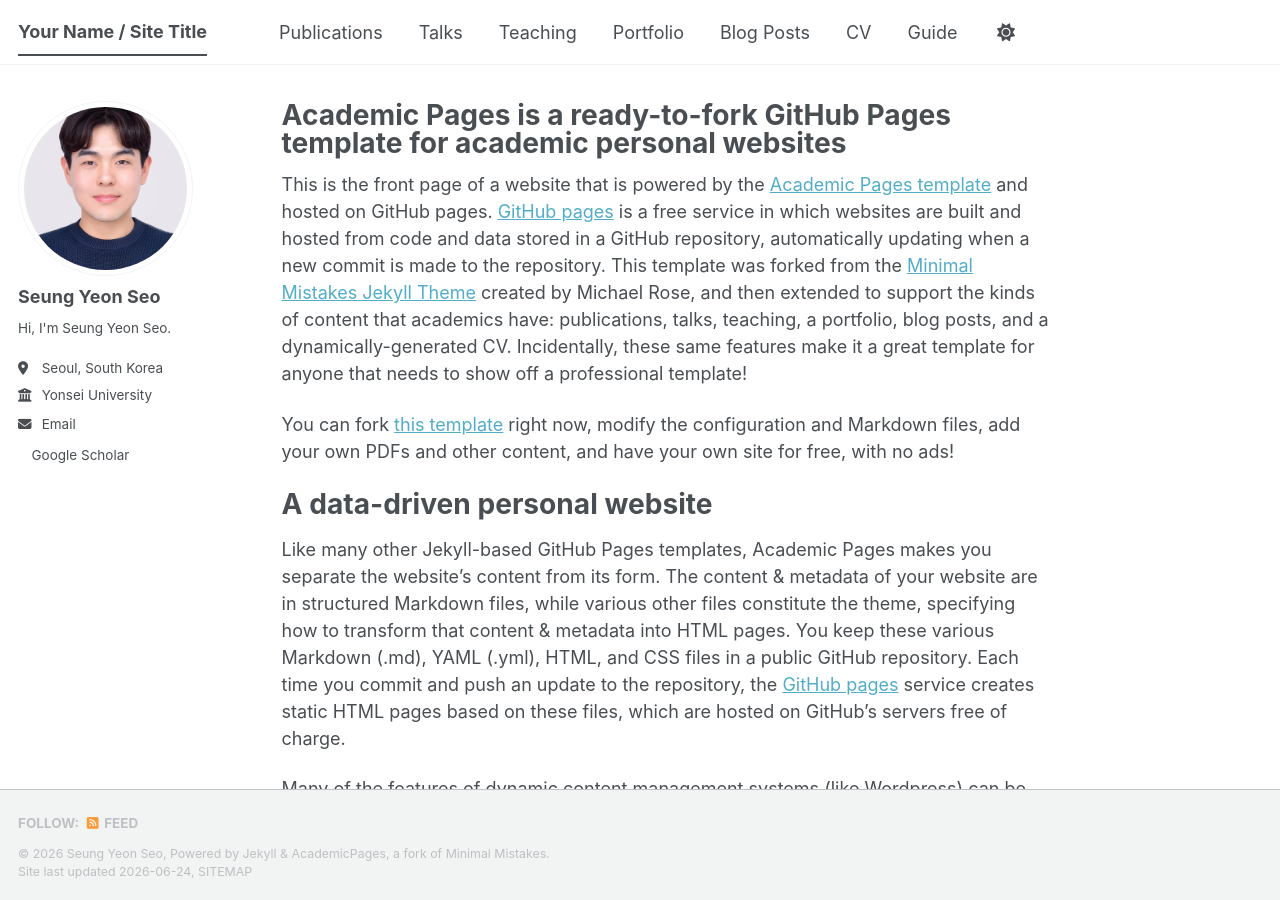
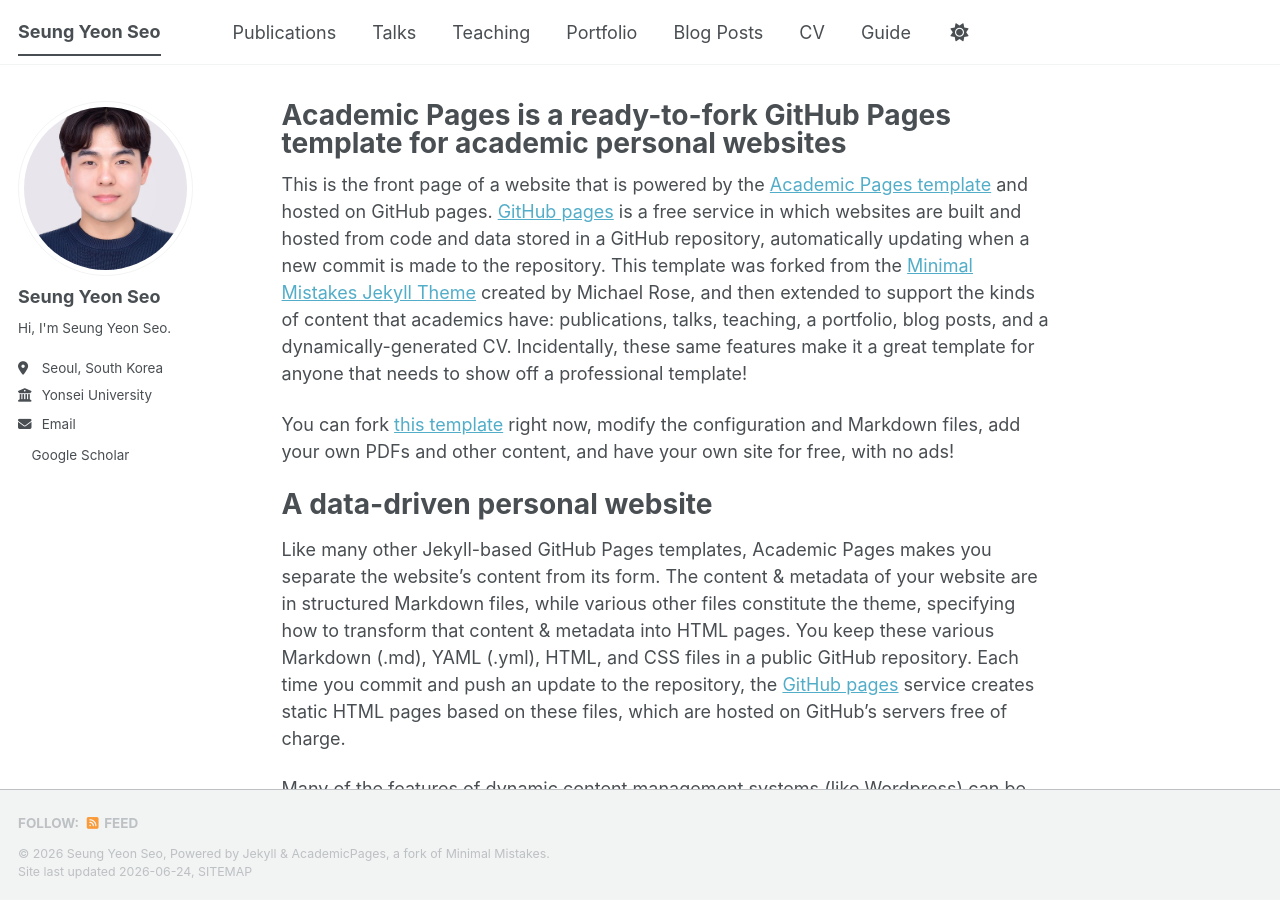
Before and after one commit to sy23seo/sy23seo.github.io, a Jekyll site: the page built from _pages/about.md, in a window 1280 px wide and 900 px high. Built offline with Jekyll 4.4.1, drawn with Linux system fonts in a browser that asks for light colours; a style sheet for code colours, icons or effects is not loaded.

Commit message:
Set site title

```diff
--- a/_config.yml
+++ b/_config.yml
@@ -9,7 +9,7 @@
 # Basic Site Settings
 locale                   : "en-US"
 site_theme               : "default" # The available themes options are "default", "air", "sunrise", "mint", "dirt" and "contrast"
-title                    : "Your Name / Site Title"
+title                    : "Seung Yeon Seo"
 title_separator          : "-"
 name                     : &name "Seung Yeon Seo"
 description              : &description "Your Name's academic portfolio"   # Update this with a general description of your site, this is the default if not overridden by a page
```
